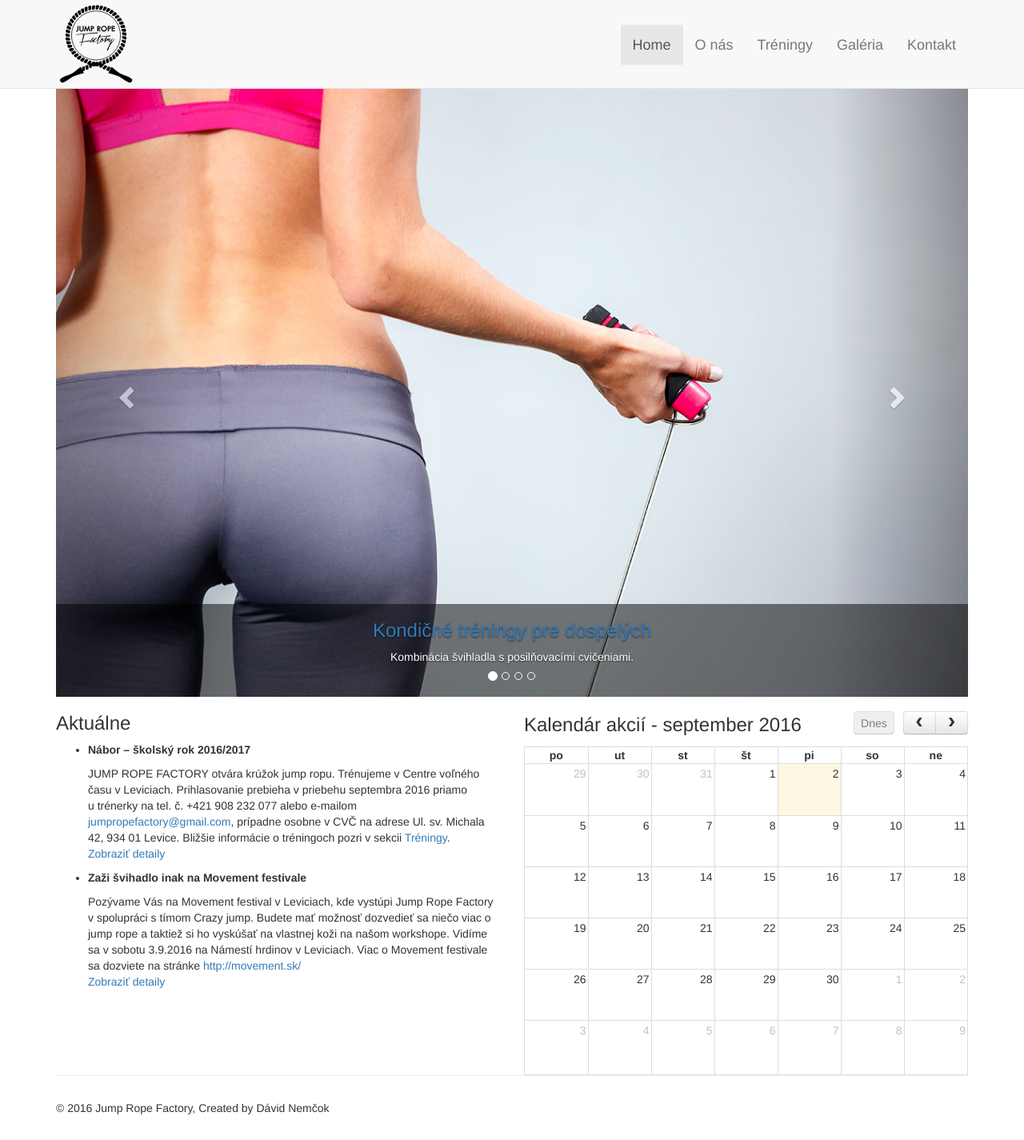
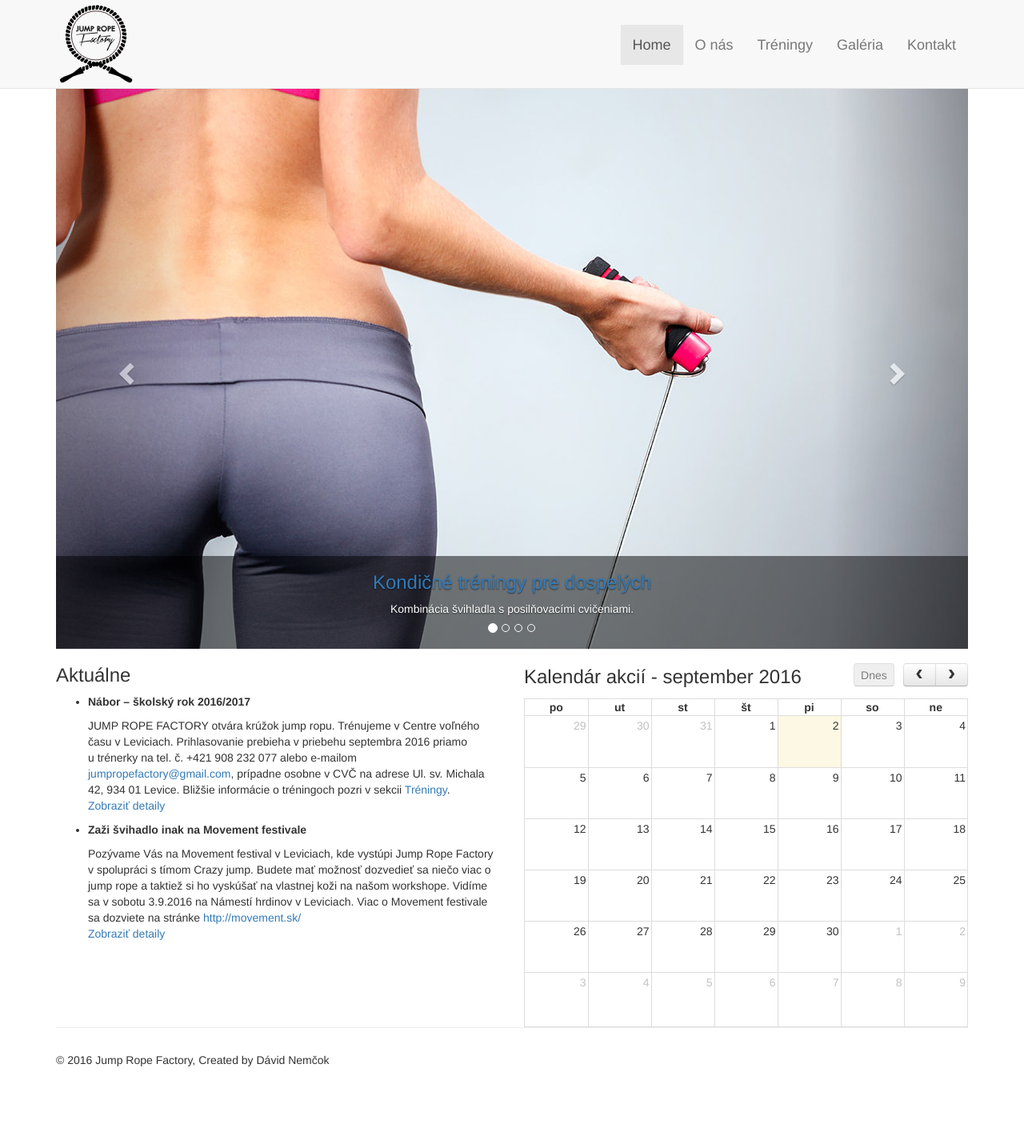
Before and after one commit to dejvo/dejvo.github.io, a Jekyll site: the page built from index.html, in a window 1280 px wide. Shown: the whole page at 80% size. Built offline with Jekyll 4.4.1, drawn with Linux system fonts in a browser that asks for light colours; comment, search, counter and statistics services are not loaded; after the commit the page ends 1365 px from its top, so only the background shows below that.

Commit message:
Resize carousel images

```diff
--- a/_layouts/my-layout.html
+++ b/_layouts/my-layout.html
@@ -24,7 +24,7 @@
     <header>
       <div class="container">
         <div class="row">
-          <div class="col-md-2">
+          <div class="col-md-2 col-xs-1">
             <div class="logo"><a href="/"><img src="{{site.url}}/img/jrf-logo-2.svg"/ height="100" title="{{ site.title }}"></a></div>
           </div>
           <div class="col-md-10">
```
Also changed, not shown: img/nabor.jpg, img/treningy-orig.jpg (added), img/treningy-pre-deti-orig.jpg (added), img/treningy-pre-deti.jpg, img/treningy.jpg, img/vystupenia-orig.jpg (added), img/vystupenia.jpg.
